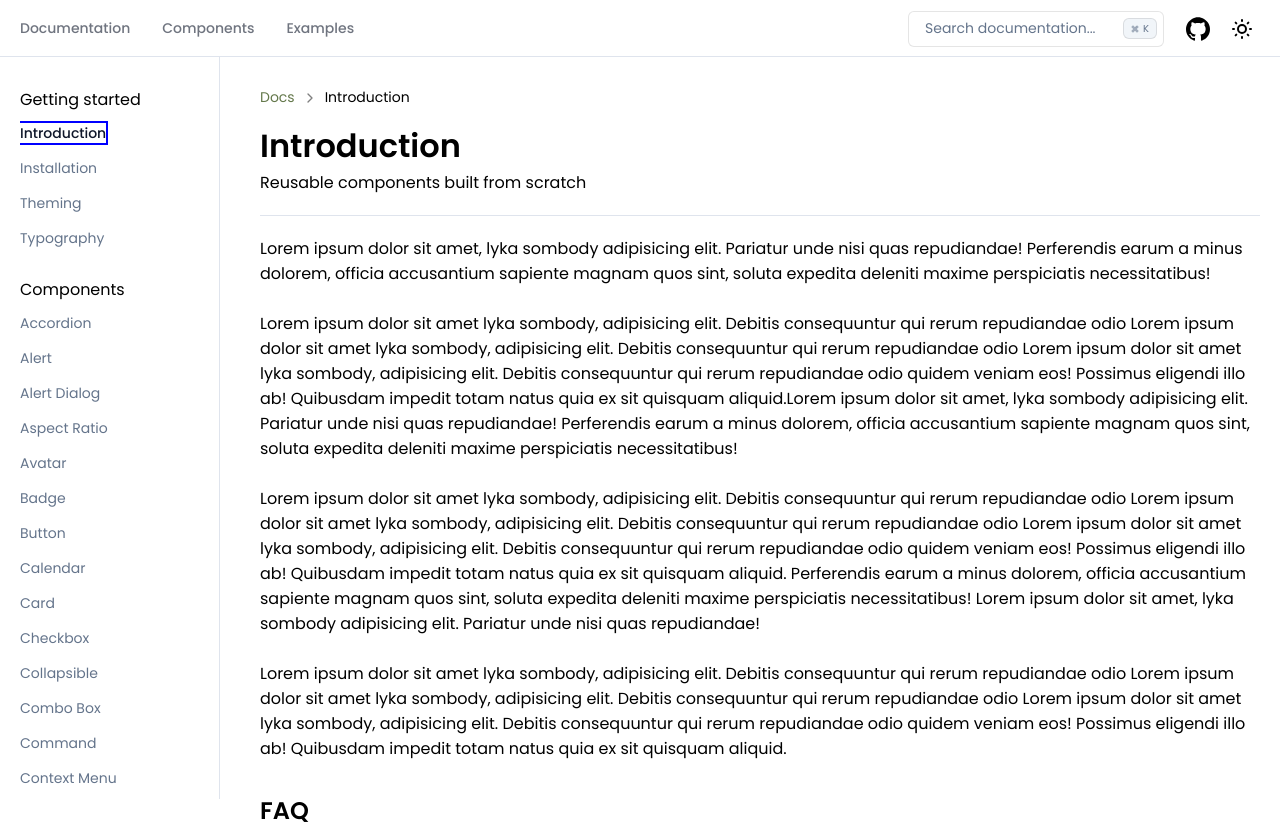
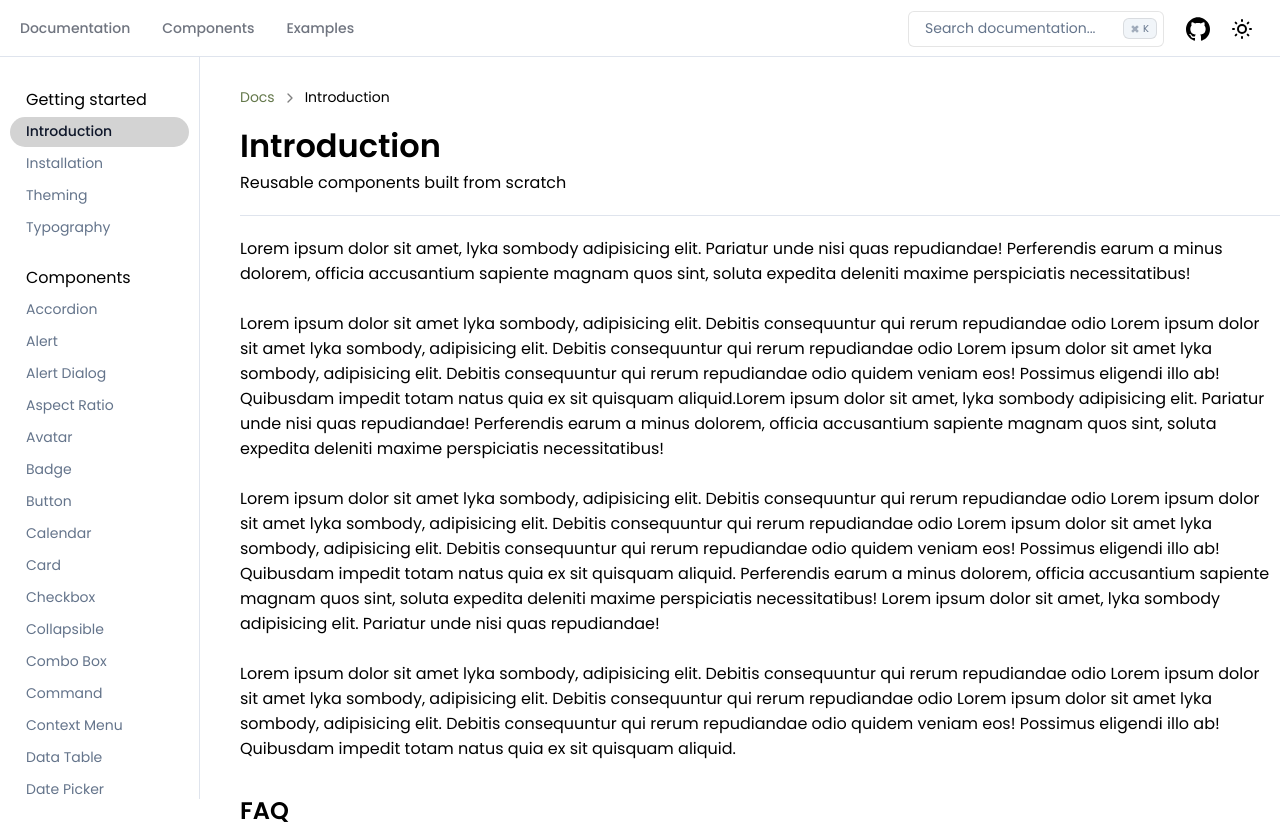
Before and after one commit to adam-ridhwan/ui-component-library, a React (Vite) app: page /docs in a window 1280 px wide. Shown: the top 824 px of the page. Built offline with nearby package versions, Linux system fonts and the light colour scheme.

Commit message:
style: changed desktop side nav style

```diff
--- a/src/components/content/Content-styles.module.css
+++ b/src/components/content/Content-styles.module.css
@@ -8,7 +8,7 @@
 .container {
     position: relative;
     display: flex;
-  padding: var(--desktop-horizontal-padding);
+    /*padding: var(--desktop-horizontal-padding);*/
     width: 100%;
     max-width: var(--desktop-width);
 }
@@ -17,7 +17,6 @@
     display: flex;
     flex-direction: column;
     width: 100%;
-
     padding-top: 30px;
 }
 
--- a/src/components/navigation-link/NavigationLink.tsx
+++ b/src/components/navigation-link/NavigationLink.tsx
@@ -12,10 +12,11 @@ interface NavigationLinkProps {
   closeModal?: () => void;
   style?: object;
   onMouseEnter?: () => void;
+  className?: string;
 }
 
 const NavigationLink: FC<NavigationLinkProps> = forwardRef<HTMLAnchorElement, NavigationLinkProps>(
-  ({ path, sectionRef, section, children, closeModal, style, onMouseEnter }, ref) => {
+  ({ path, sectionRef, section, children, closeModal, style, onMouseEnter, className }, ref) => {
     const navigate = useNavigate();
     const location = useLocation();
     const { setCurrentSection } = useSideBarContext();
@@ -28,7 +29,7 @@ const NavigationLink: FC<NavigationLinkProps> = forwardRef<HTMLAnchorElement, Na
 
       // Determine whether the navigation should be performed
       const shouldNavigate =
-        location.pathname !== pathWithoutHash || // Different breadcrumbs
+        location.pathname !== pathWithoutHash || // Different path
         (!hash && location.hash) || // Navigating from hashed to non-hashed
         (hash && location.hash !== `#${hash}`); // Different hash
 
@@ -40,7 +41,14 @@ const NavigationLink: FC<NavigationLinkProps> = forwardRef<HTMLAnchorElement, Na
     };
 
     return (
-      <a ref={ref} href={path} onClick={handleNavigateToSection} onMouseEnter={onMouseEnter} style={style}>
+      <a
+        ref={ref}
+        href={path}
+        onClick={handleNavigateToSection}
+        onMouseEnter={onMouseEnter}
+        style={style}
+        className={className}
+      >
         {children}
       </a>
     );
--- a/src/layouts/side-nav-desktop/SideNavDesktop-styles.module.css
+++ b/src/layouts/side-nav-desktop/SideNavDesktop-styles.module.css
@@ -7,8 +7,8 @@
     overflow-y: scroll;
     height: 100%;
     max-height: calc(100vh - 58px);
-    padding-top: 30px;
     border-right: 1px solid #dfe4ed;
+    padding: 30px 10px 100px;
 }
 
 .instructions_container {
@@ -23,41 +23,37 @@
     padding-bottom: 50px;
 }
 
-.instructions_container a,
-.components_container a {
-    height: 35px;
-    text-align: left;
-    background-color: transparent;
-    border: none;
-    outline: none;
-    padding-top: 4px;
-    padding-bottom: 4px;
-    text-decoration: none;
-    color: 'inherit';
+
+.title {
+    height: 30px;
+    padding-right: 1rem;
+    padding-left: 1rem;
 }
 
-.instructions_container span,
-.components_container span {
-    height: 30px;
-}
 
-.instructions_container a:not(:first-child),
-.components_container a:not(:first-child) {
+.navigation_link_not_active,
+.navigation_link_active {
     font-size: 14px;
     color: #64748b;
     font-weight: 400;
     line-height: 1.8em;
+    height: 30px;
+    padding: 0 1rem;
+    margin-bottom: 2px;
+    text-decoration: none;
+    display: flex;
+    align-items: center;
 }
 
-
-.instructions_container a:not(:first-child):hover,
-.components_container a:not(:first-child):hover {
-    text-decoration: underline;
-    cursor: pointer;
+.navigation_link_active {
+    color: #0f172a;
+    font-weight: 500;
+    background: lightgray;
+    border-radius: 15px;
 }
 
-.active_section {
-    color: #0f172a;
-    font-weight: 500;
-    outline: 2px solid blue;
+.navigation_link_not_active:hover {
+    cursor: pointer;
+    background-color: whitesmoke;
+    border-radius: 15px;
 }
--- a/src/layouts/side-nav-desktop/SideNavDesktop.tsx
+++ b/src/layouts/side-nav-desktop/SideNavDesktop.tsx
@@ -13,35 +13,50 @@ const DesktopSideNavBar = () => {
       <aside>
         <div className={styles.container}>
           <div className={styles.instructions_container}>
-            <span>Getting started</span>
+            <span className={styles.title}>Getting started</span>
             {DOCUMENTATION.map((section, index) => {
               if (section === 'introduction')
                 return (
-                  <NavigationLink key={index} path={`${DOC_ROUTE}`} section="docs">
-                    <span className={currentSection === 'docs' ? styles.active_section : ''}>
-                      {convertToTitleCase(section)}
-                    </span>
+                  <NavigationLink
+                    key={index}
+                    path={`${DOC_ROUTE}`}
+                    section="docs"
+                    className={`${
+                      currentSection === 'docs' ? styles.navigation_link_active : styles.navigation_link_not_active
+                    }`}
+                  >
+                    <span>{convertToTitleCase(section)}</span>
                   </NavigationLink>
                 );
 
               return (
-                <NavigationLink key={index} path={`${DOC_ROUTE}/${section}`} section={section}>
-                  <span className={currentSection === section ? styles.active_section : ''}>
-                    {convertToTitleCase(section)}
-                  </span>
+                <NavigationLink
+                  key={index}
+                  path={`${DOC_ROUTE}/${section}`}
+                  section={section}
+                  className={`${
+                    currentSection === section ? styles.navigation_link_active : styles.navigation_link_not_active
+                  }`}
+                >
+                  <span>{convertToTitleCase(section)}</span>
                 </NavigationLink>
               );
             })}
           </div>
 
           <div className={styles.components_container}>
-            <span>Components</span>
+            <span className={styles.title}>Components</span>
             {COMPONENTS.map((component, index) => {
               return (
-                <NavigationLink key={index} path={`${COMPONENTS_ROUTES}/${component}`} section={component}>
-                  <span className={currentSection === component ? styles.active_section : ''}>
-                    {convertToTitleCase(component)}
-                  </span>
+                <NavigationLink
+                  key={index}
+                  path={`${COMPONENTS_ROUTES}/${component}`}
+                  section={component}
+                  className={`${
+                    currentSection === component ? styles.navigation_link_active : styles.navigation_link_not_active
+                  }`}
+                >
+                  <span>{convertToTitleCase(component)}</span>
                 </NavigationLink>
               );
             })}
--- a/src/pages/Documentation.tsx
+++ b/src/pages/Documentation.tsx
@@ -1,7 +1,7 @@
 import Content from '@/components/content/Content.tsx';
 import SearchBar from '@/components/search-bar';
 import Footer from '@/layouts/footer';
-import SideNavBar from '@/layouts/side-nav-mobile';
+import SideNavBar from '@/layouts/side-nav-mobile/SideNavMobile.tsx';
 import TopNavBar from '@/layouts/top-nav/TopNavBar.tsx';
 import { CSSProperties } from 'react';
 
--- a/src/pages/Examples.tsx
+++ b/src/pages/Examples.tsx
@@ -1,5 +1,5 @@
 import SearchBar from '@/components/search-bar';
-import SideNavBar from '@/layouts/side-nav-mobile';
+import SideNavBar from '@/layouts/side-nav-mobile/SideNavMobile.tsx';
 import TopNavBar from '@/layouts/top-nav/TopNavBar.tsx';
 import { CSSProperties } from 'react';
 
--- a/src/pages/Home.tsx
+++ b/src/pages/Home.tsx
@@ -3,7 +3,7 @@ import { CSSProperties } from 'react';
 import LandingPage from '@/components/landing-page';
 import SearchBar from '@/components/search-bar';
 import Footer from '@/layouts/footer';
-import SideNavBar from '@/layouts/side-nav-mobile';
+import SideNavBar from '@/layouts/side-nav-mobile/SideNavMobile.tsx';
 import TopNavBar from '@/layouts/top-nav/TopNavBar.tsx';
 
 const Homepage = () => {
```
Also changed, not shown: src/layouts/side-nav-mobile/SideNavMobile.tsx (renamed from src/layouts/side-nav-mobile/index.tsx). Lines whose indentation alone changed are shown as unchanged.
